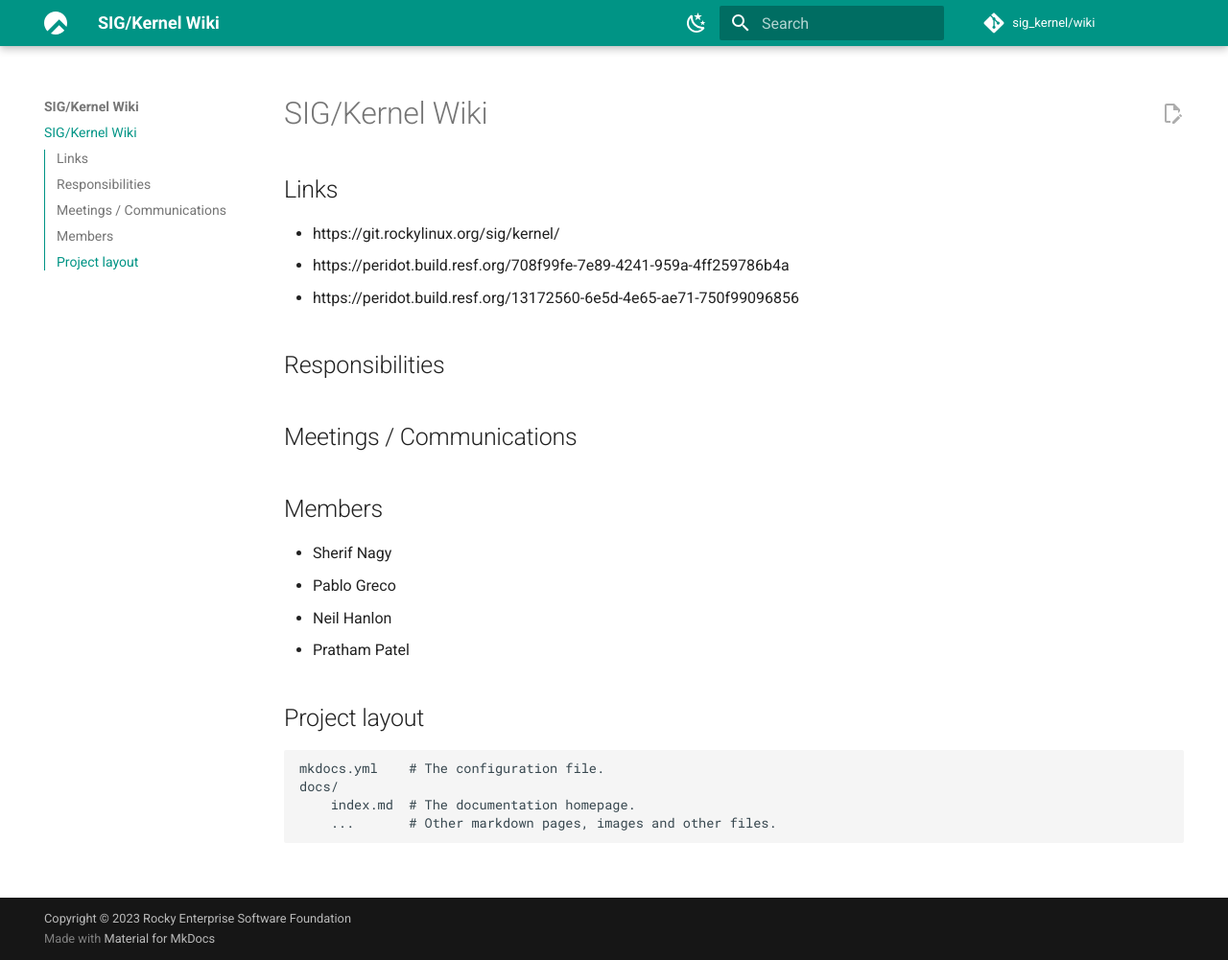
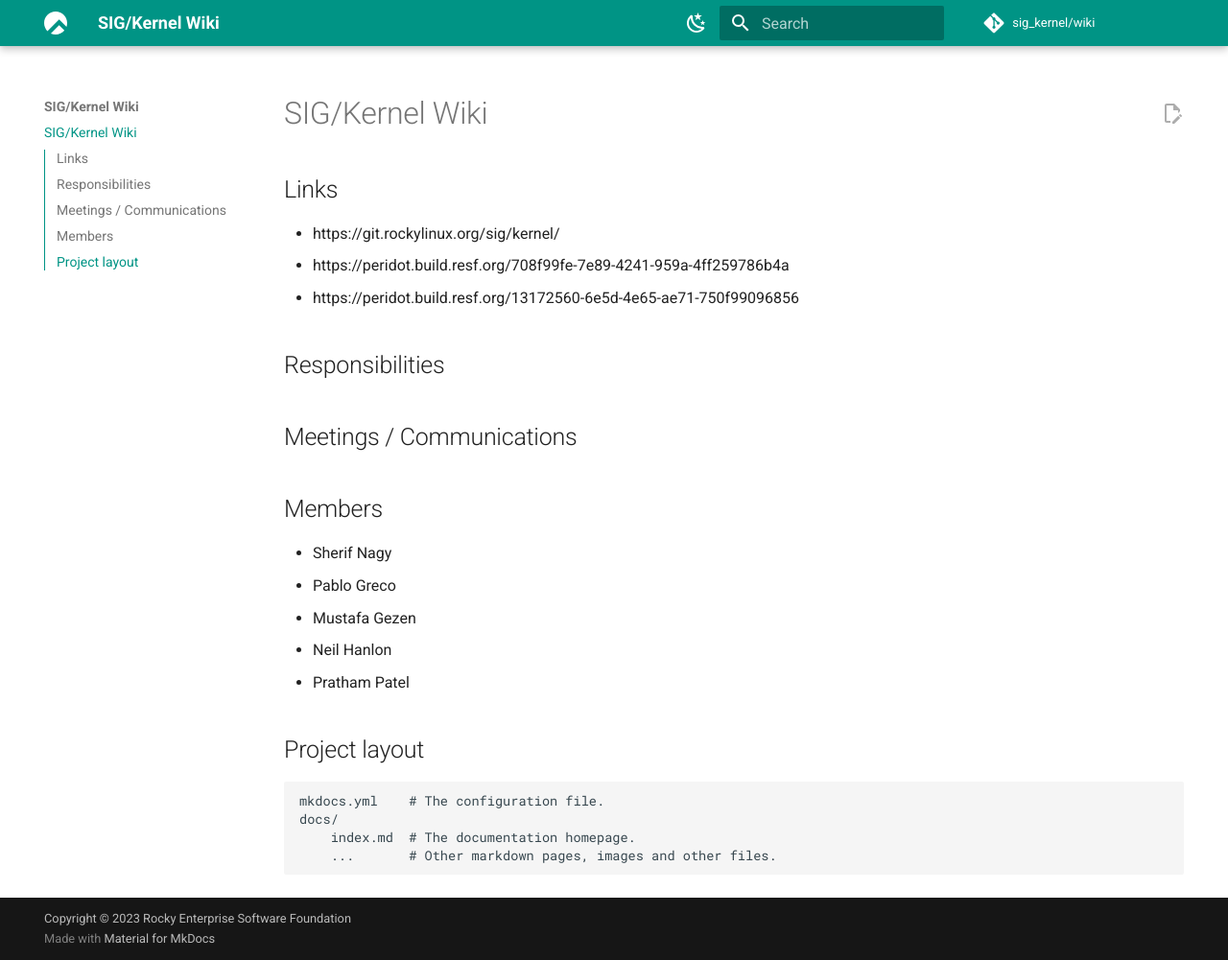
Before and after one commit to rocky-linux/sig-kernel.rocky.page, an MkDocs documentation site: the page built from docs/index.md, in a window 1280 px wide and 1001 px high. Shown: the whole window at 96% size. Built offline with MkDocs 1.6.1 and Material for MkDocs 9.7.7, drawn with Linux system fonts in a browser that asks for light colours.

Commit message:
accidentally forgot mustafa while writing the original list

```diff
--- a/docs/index.md
+++ b/docs/index.md
@@ -14,6 +14,7 @@
 
 * Sherif Nagy
 * Pablo Greco
+* Mustafa Gezen
 * Neil Hanlon
 * Pratham Patel
 
```
